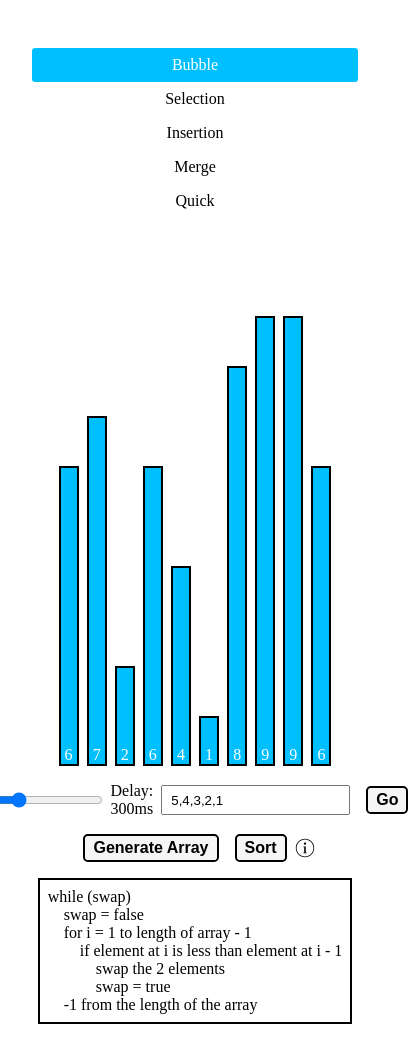
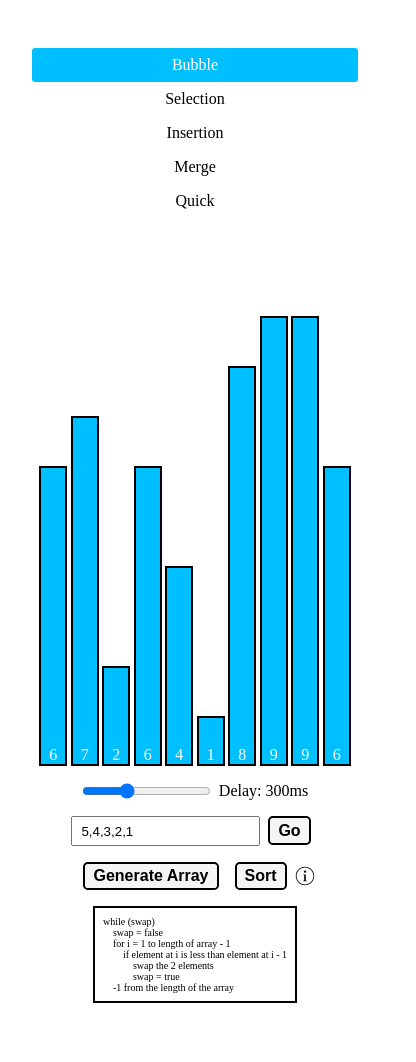
Before and after one commit to Aqothy/Visual-Algorithm-Sorting, a React (Vite) app: page / in a window 390 px wide. Shown: the top 1062 px of the page, 416 px wide, since content can reach past the window. Built offline with nearby package versions, Linux system fonts and the light colour scheme.

Commit message:
a lil bit of mobile styling

```diff
--- a/components/Code.jsx
+++ b/components/Code.jsx
@@ -53,8 +53,8 @@ export default function Code({ algorithm, stage }) {
             &emsp;set j = i - 1
           </div>
           <div className={`${stage === 2 ? "highlight" : ""}`}>
-            &emsp;while j is greater than or equal to 0 and element at position
-            j is greater than the copied element
+            &emsp;while j &gt;= to 0 and element at position j is greater than
+            the copied element
           </div>
           <div className={`${stage === 3 ? "highlight" : ""}`}>
             &emsp;&emsp;copy the element at position j to position j + 1
--- a/src/Algorithm.jsx
+++ b/src/Algorithm.jsx
@@ -169,7 +169,7 @@ class Algorithm extends Component {
     const bars = document.querySelectorAll(".bar");
     const currentElement = bars[i];
     const clone = currentElement.cloneNode(true);
-    clone.style.marginLeft = "2rem";
+    // clone.style.marginLeft = "2rem";
     clone.style.backgroundColor = "crimson";
     clone.id = `clonedElement`;
     clone.className = `bar`;
@@ -521,6 +521,8 @@ class Algorithm extends Component {
             onChange={(e) => this.setState({ delay: e.target.value })}
           />
           <p>Delay: {delay}ms</p>
+        </div>
+        <div>
           <input
             type="text"
             placeholder="Create your own array"
--- a/src/index.css
+++ b/src/index.css
@@ -138,9 +138,18 @@ button {
   }
   .bars-container {
     margin-top: 0vh;
-    width: 70vw;
+    width: 80vw;
+    gap: 0.2rem
   }
   .info{
     width: 300px;
   }
+
+  .code-container{
+    font-size: 10px;
+  }
+
+  #clonedElement{
+    margin-left: 1rem;
+  }
 }
```
